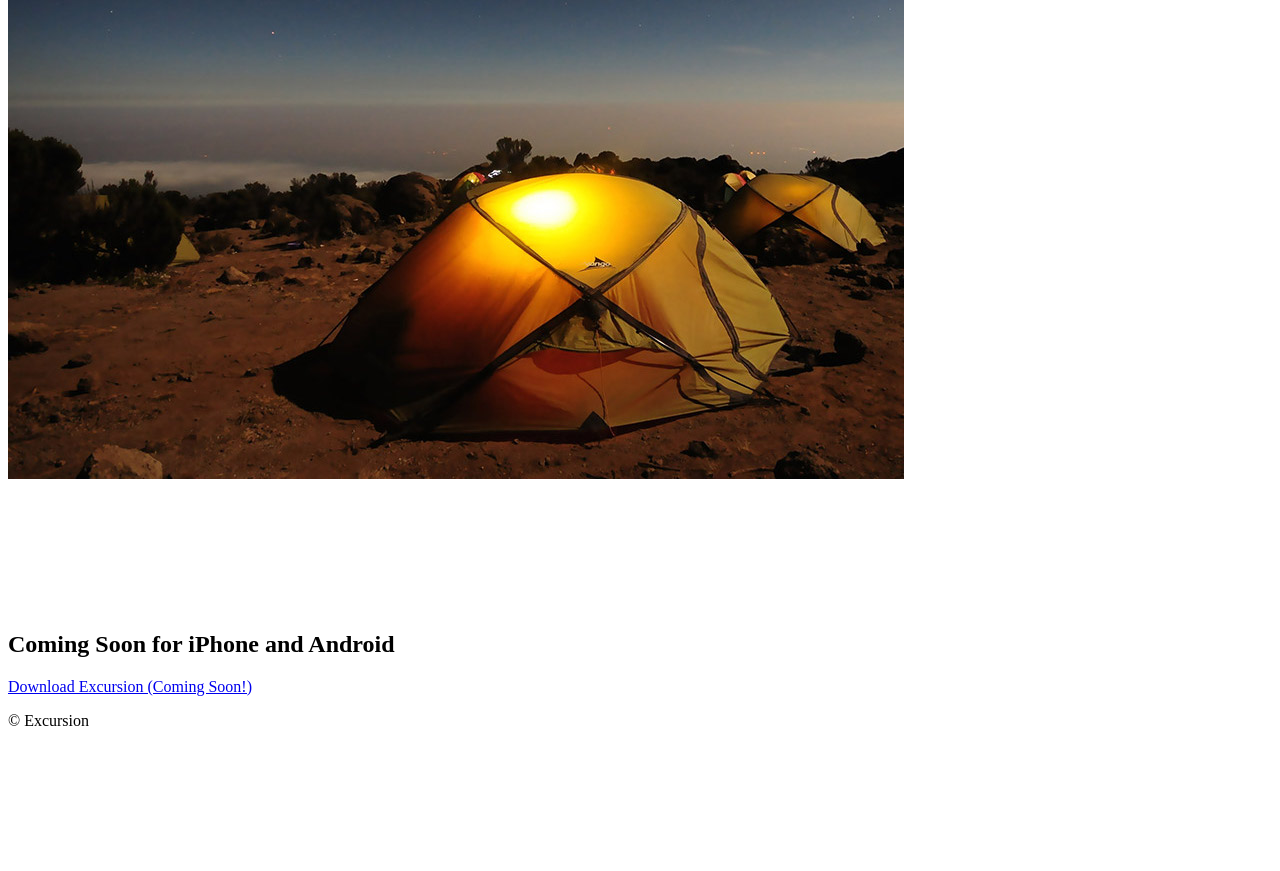
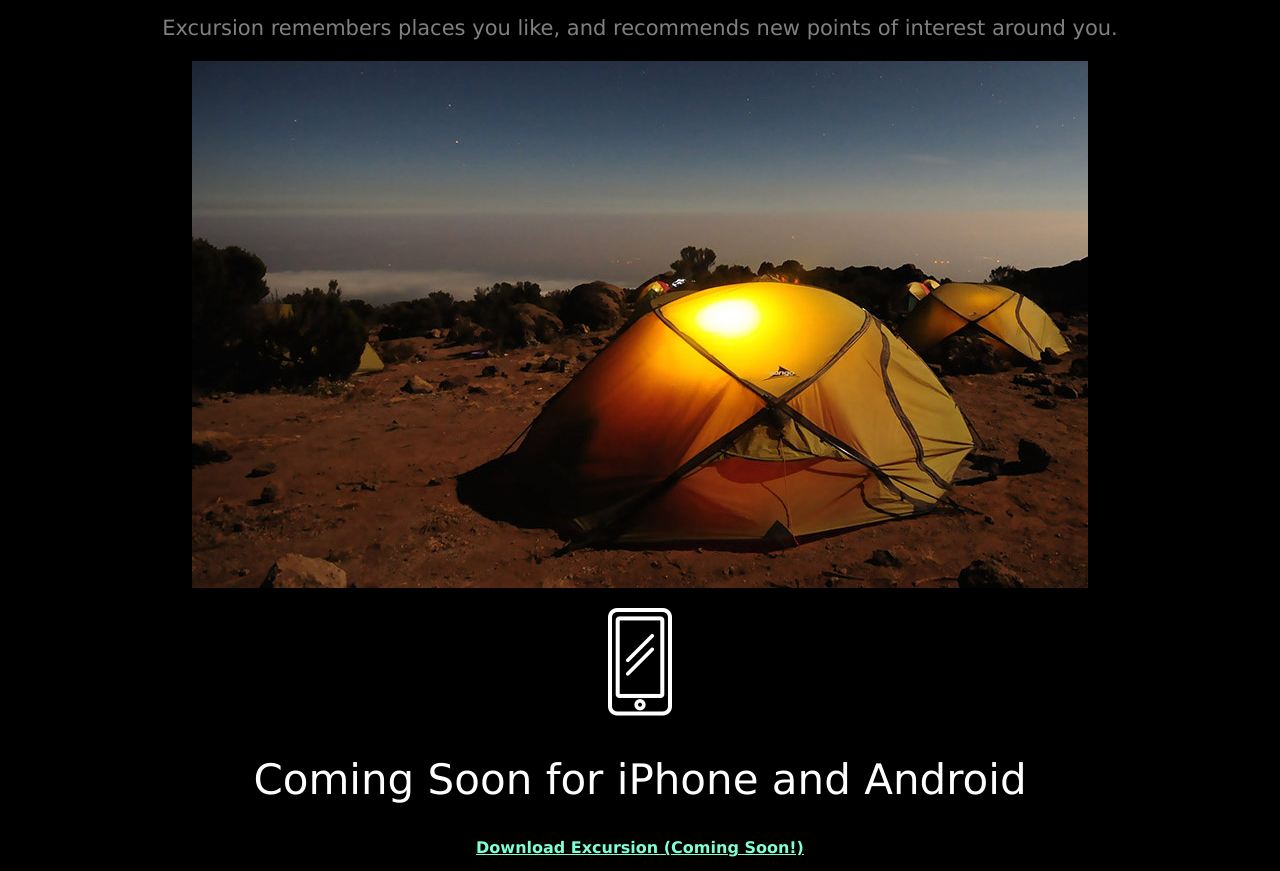
Before and after one commit to advocatecrf/excursion, a plain HTML site: page index.html in a window 1280 px wide. Shown: the part 417-1288 px from the top of the page. Before the commit the page ends 1163 px from the top, so only its background shows below. Drawn offline with Linux system fonts and the light colour scheme.

Commit message:
Fix video features and add CSS styles

```diff
--- a/index.html
+++ b/index.html
@@ -9,7 +9,7 @@
     <h1>Discover hidden places in the world around you</h1>
     <a href="#"><p>Download Excursion (Coming soon!)</p></a>
     <p>
-      <video autoplay>
+      <video autoplay loop>
         <source src="resources/videos/excursion.mp4" type="video/mp4">
         Your browser does not support the video tag.
       </video>
@@ -21,6 +21,6 @@
     <p><img src="resources/images/phone.png" alt="Phone icon"></p>
     <h2>Coming Soon for iPhone and Android</h2>
     <a href="#"><p>Download Excursion (Coming Soon!)</p></a>
-    <p class="copyright">&copy; Excursion</p>
+    <p id="copyright">&copy; Excursion</p>
   </body>
 </html>
--- a/resources/css/style.css
+++ b/resources/css/style.css
@@ -0,0 +1,31 @@
+html {
+  font-family: Verdana;
+  text-align: center;
+  background-color: black;
+  color: white;
+}
+p {
+  font-weight: bold;
+}
+h1 {
+  font-weight: normal;
+  font-size: 50px;
+}
+h2 {
+  font-size: 42px;
+  font-weight: 300;
+}
+a {
+  color: aquamarine;
+  font-size: 16px;
+}
+.features {
+  color: gray;
+  font-size: 21px;
+  font-weight: 450;
+}
+#copyright {
+  text-align: right;
+  color: gray;
+  font-size: 20px;
+}
```
